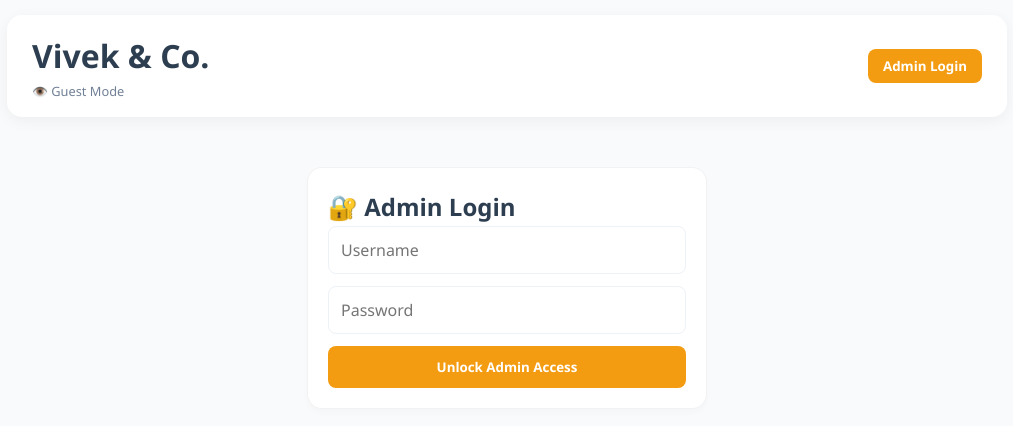
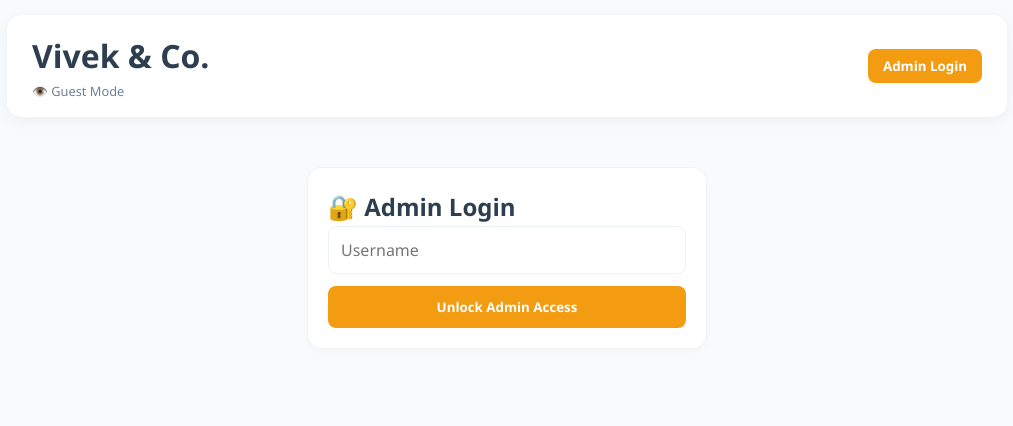
Before and after one commit to svivekanandareddy/MASTER_LEDGER1, a React (Create React App) app in the folder frontend/: page /login in a window 1280 px wide. Shown: the top 426 px of the page, without its empty margins (133-1146 px from the left). Built offline with nearby package versions, Linux system fonts and the light colour scheme; no server answers; a web font is replaced by a local one.

Commit message:
remove password field from login

```diff
--- a/frontend/src/components/Login.js
+++ b/frontend/src/components/Login.js
@@ -2,20 +2,20 @@ import React, { useState } from 'react';
 import { login } from '../api';
 
 const Login = ({ setAuth }) => {
-    const [formData, setFormData] = useState({ username: '', password: '' });
+    const [formData, setFormData] = useState({ username: '' });
     const [error, setError] = useState('');
 
     const handleSubmit = async (e) => {
         e.preventDefault();
         try {
             const { data } = await login(formData);
-            // Store token and role in browser
+
             localStorage.setItem('token', data.token);
             localStorage.setItem('role', data.role);
             localStorage.setItem('user', data.username);
 
-            setAuth(data); // Notify the main App that we are logged in
-            window.location.href = "/"; // Redirect to home
+            setAuth(data);
+            window.location.href = "/";
         } catch (err) {
             setError(err.response?.data?.msg || "Login Failed");
         }
@@ -24,19 +24,19 @@ const Login = ({ setAuth }) => {
     return (
         <div className="card" style={{ maxWidth: '400px', margin: '50px auto' }}>
             <h2>🔐 Admin Login</h2>
+
             <form onSubmit={handleSubmit}>
                 <input
                     type="text"
                     placeholder="Username"
-                    onChange={(e) => setFormData({...formData, username: e.target.value})}
+                    onChange={(e) => setFormData({ username: e.target.value })}
                 />
-                <input
-                    type="password"
-                    placeholder="Password"
-                    onChange={(e) => setFormData({...formData, password: e.target.value})}
-                />
+
                 {error && <p style={{color: 'red'}}>{error}</p>}
-                <button className="btn-egg" type="submit">Unlock Admin Access</button>
+
+                <button className="btn-egg" type="submit">
+                    Unlock Admin Access
+                </button>
             </form>
         </div>
     );
```
Also changed, not shown: 1 other file (tests, documents, lock files or other folders).
